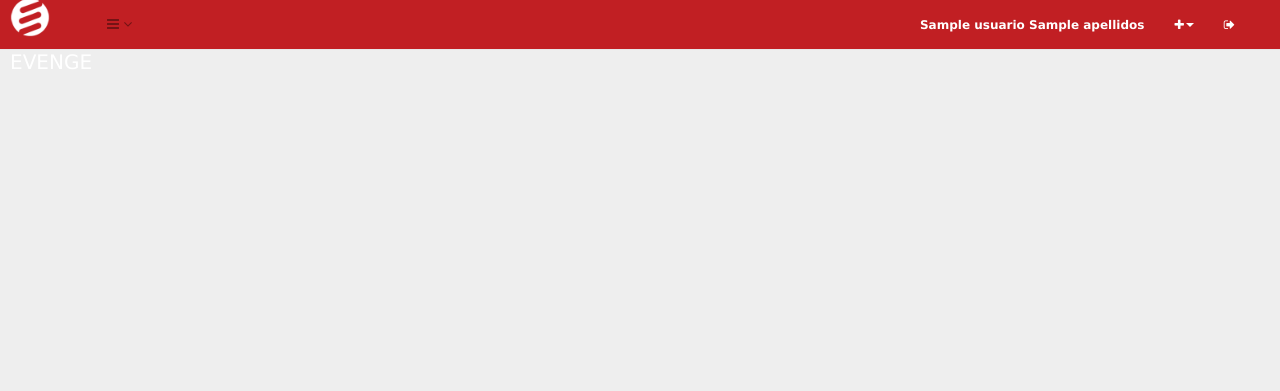
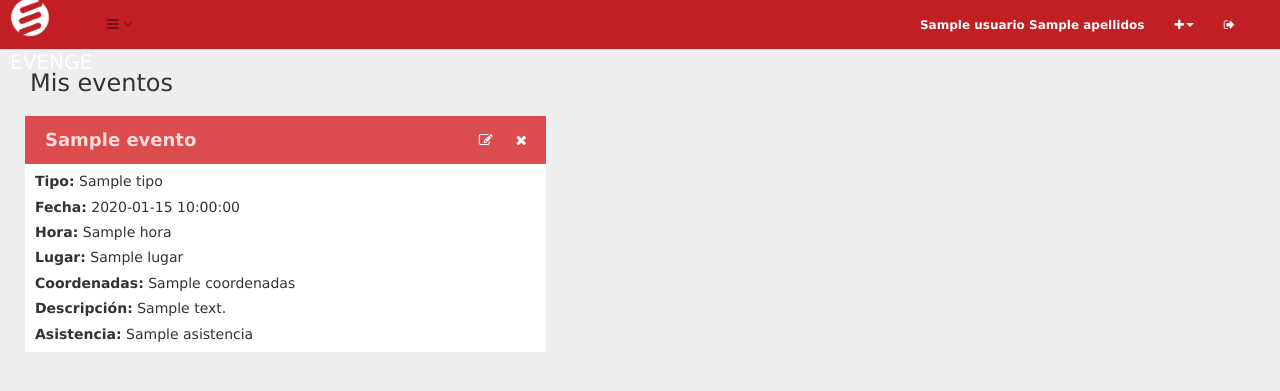
Before and after one commit to evenge/EVENGE, a Python web app: template templates/index.html in a window 1280 px wide. Shown: the top 391 px of the page. Run offline with Jinja, Linux system fonts and the light colour scheme; the template is opened without the code that fills it: most values are stand-ins (such as "Sample title", 1, 10 or a date in 2020); some libraries are stand-ins or nearby versions.

Commit message:
Mostrando inicio #217

```diff
--- a/index.py
+++ b/index.py
@@ -31,7 +31,8 @@ class Index(webapp2.RequestHandler):
     def get(self):
         usuario = controladorUsuario.getUsuarioLogeado(self)
         if usuario :
-            template_values = {'usuario':usuario}
+            eventos = controladorEvento.getEventosAsociados(usuario.key.id())
+            template_values = {'usuario':usuario,'eventos':eventos}
             template = JINJA_ENVIRONMENT.get_template('templates/templateMyEvents.html')
             self.response.write(template.render(template_values))
         else:
--- a/templates/index.html
+++ b/templates/index.html
@@ -92,7 +92,35 @@ GNU General Public License for more details.
 
   <!-- inicio de la parte principal -->
   <div class="container-fluid">
-    {% block content %} {% endblock %}
+    {# contenido central de la página #}
+    {% block content %}
+    <div class="row">
+      <div class="col-md-12">
+      <h3> Mis eventos </h3>
+      {% for n in eventos %}
+        <div class="col-sm-5 evento-miseventos">
+          <header class="header-evento-miseventos">
+            <a href="/eventos?id={{n.key.id()}}"><h4><strong> {{n.nombre}} </strong></h4></a>
+            <div class="btn-group" role="group" aria-label="...">
+              <button class="btn btn-default button-modify"><i class="fa fa-pencil-square-o"></i></button>
+              <button class="btn btn-default button-delete"><i class="fa fa-times"></i></button>
+            </div>
+          </header>
+          <h5><strong>Tipo:</strong> {{n.tipo}}</h5>
+          <!-- <h5><strong>Organizador:</strong> {{n.idCreador}}</h5> -->
+          <h5><strong>Fecha:</strong> {{n.fecha}}</h5>
+          <h5><strong>Hora:</strong> {{n.hora}}</h5>
+          <h5><strong>Lugar:</strong> {{n.lugar}}</h5>
+          <h5><strong>Coordenadas:</strong> {{n.coordenadas}}</h5>
+          <h5><strong>Descripción:</strong> {{n.descripcion}}</h5>
+          <h5><strong>Asistencia:</strong> {{n.asistencia}}</h5>
+        </div>
+      {% endfor  %}
+    </div>
+    </div>
+
+
+    {% endblock %}
   </div>
   <!-- fin de la parte principal -->
 
```
